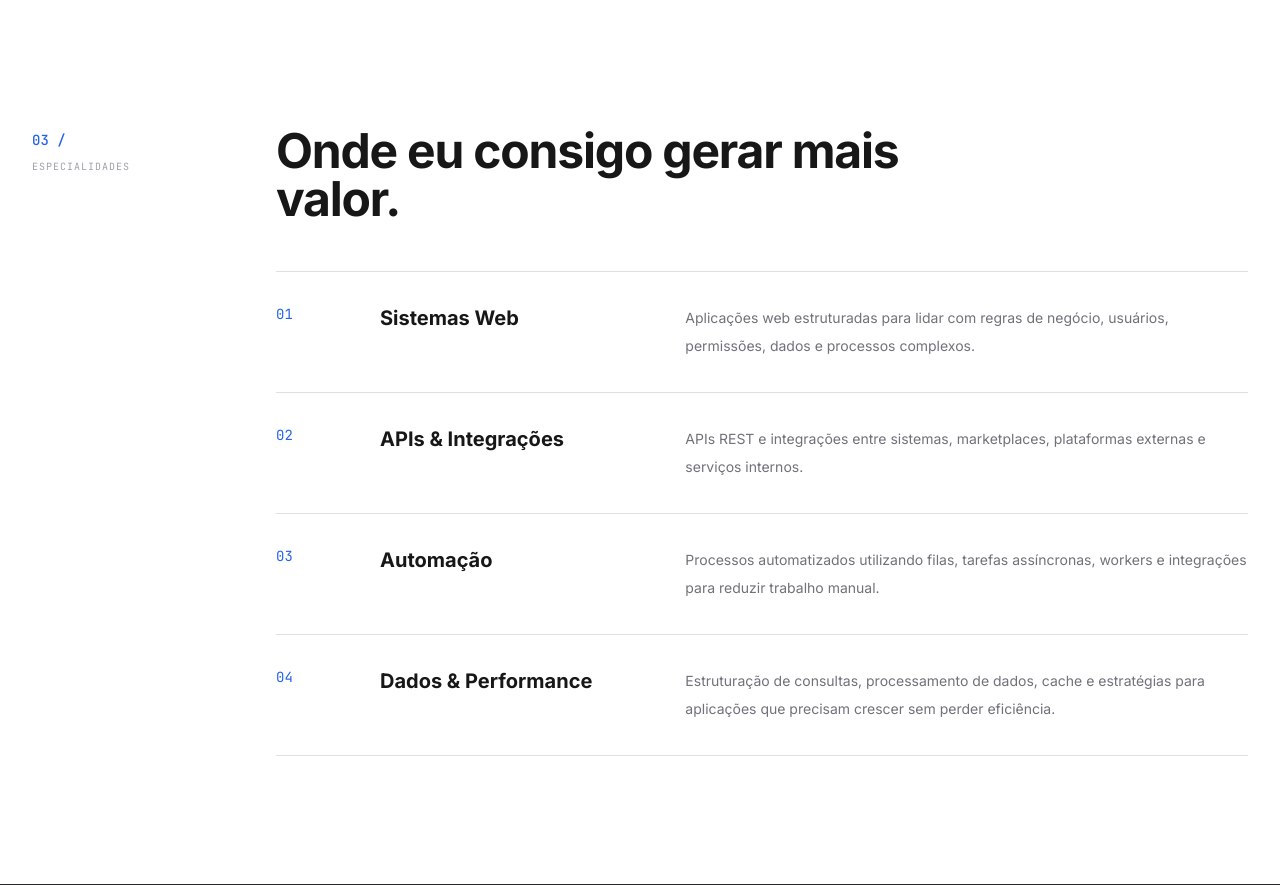
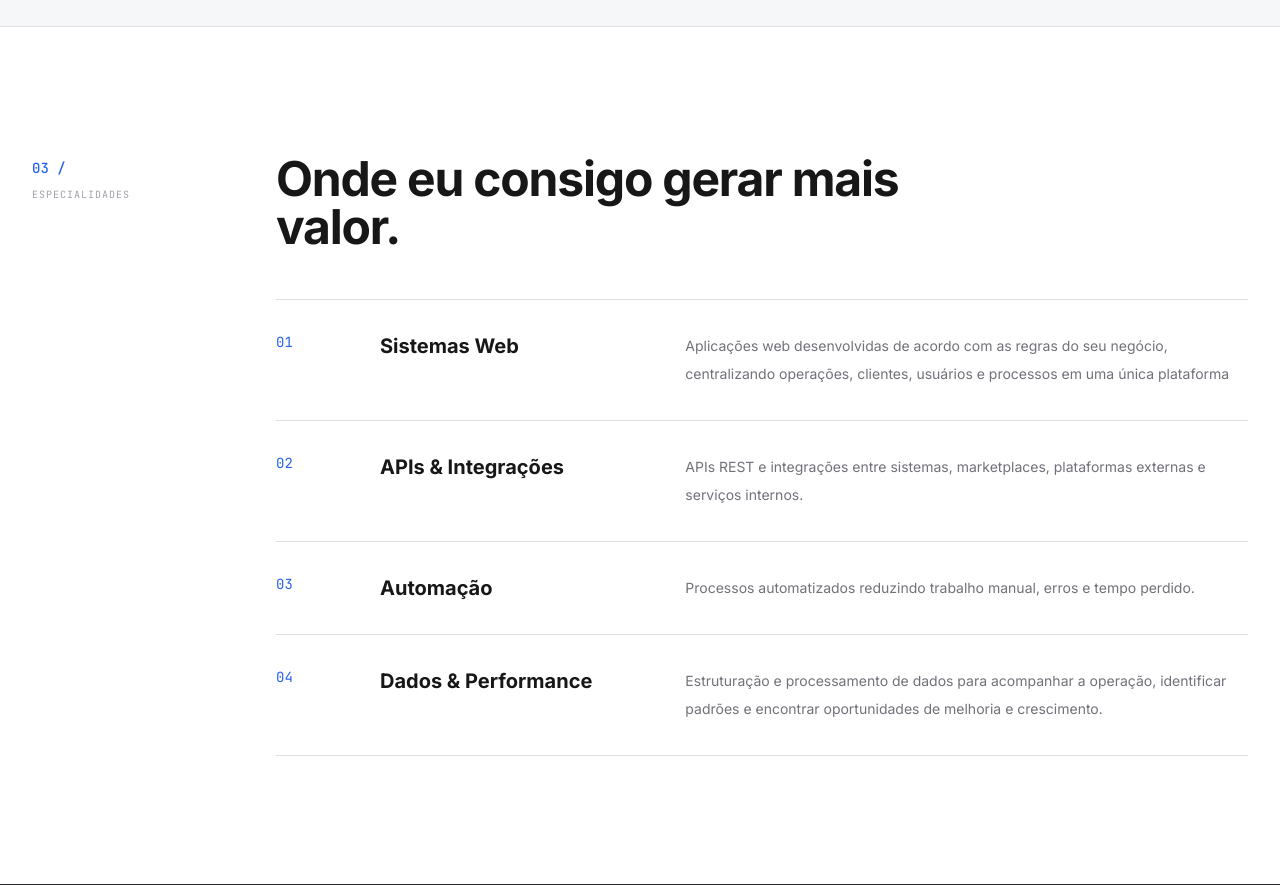
Before and after one commit to RaulCamargoPenna/saas_vendedor, a Django app: page / in a window 1280 px wide. Shown: the part 2390-3275 px from the top of the page. Run offline with Django 5.2, Linux system fonts and the light colour scheme; data that the repository does not hold is empty; some libraries are stand-ins or nearby versions.

Commit message:
refactor: Ajuste de textos no frontend.

```diff
--- a/portfolio/templates/landing/portfolio.html
+++ b/portfolio/templates/landing/portfolio.html
@@ -94,16 +94,15 @@
                     </div>
 
                     <h1 class="max-w-4xl text-5xl font-extrabold leading-[0.95] tracking-[-0.04em] text-ink sm:text-6xl lg:text-8xl">
-                        Construo sistemas
+                        Construindo sistemas
                         <span class="text-accent">
                             que resolvem problemas reais.
                         </span>
                     </h1>
 
                     <p class="mt-8 max-w-2xl text-lg leading-8 text-zinc-600 lg:text-xl">
-                        Desenvolvedor backend especializado em Python e Django,
-                        criando sistemas web, APIs, automações e integrações
-                        capazes de sustentar operações reais.
+                        Crio soluções que automatizam operações, conectam sistemas e ampliam as oportunidades de receita da sua empresa.
+                        Desenvolvedor backend especializado em Python e Django, APIs, automações e integrações capazes de sustentar operações reais.
                     </p>
 
                     <div class="mt-10 flex flex-wrap gap-4">
@@ -508,9 +507,8 @@
                             </h3>
 
                             <p class="text-sm leading-7 text-zinc-500">
-                                Aplicações web estruturadas para lidar com
-                                regras de negócio, usuários, permissões,
-                                dados e processos complexos.
+                                Aplicações web desenvolvidas de acordo com as regras do seu negócio,
+                                centralizando operações, clientes, usuários e processos em uma única plataforma
                             </p>
 
                         </div>
@@ -548,9 +546,8 @@
                             </h3>
 
                             <p class="text-sm leading-7 text-zinc-500">
-                                Processos automatizados utilizando filas,
-                                tarefas assíncronas, workers e integrações
-                                para reduzir trabalho manual.
+                                Processos automatizados reduzindo trabalho manual, erros e
+                                tempo perdido.
                             </p>
 
                         </div>
@@ -568,9 +565,8 @@
                             </h3>
 
                             <p class="text-sm leading-7 text-zinc-500">
-                                Estruturação de consultas, processamento de
-                                dados, cache e estratégias para aplicações
-                                que precisam crescer sem perder eficiência.
+                                Estruturação e processamento de dados para acompanhar a operação,
+                                identificar padrões e encontrar oportunidades de melhoria e crescimento.
                             </p>
 
                         </div>
```
Also changed, not shown: landing/templates/landing/home.html (+4 -5 lines).
